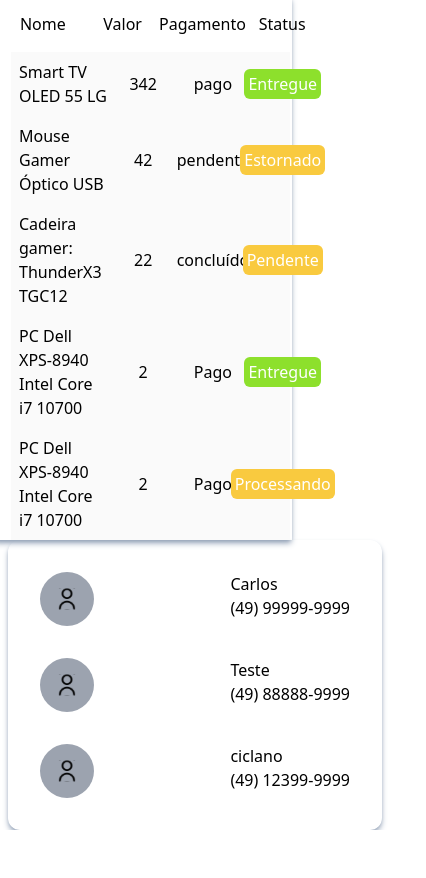
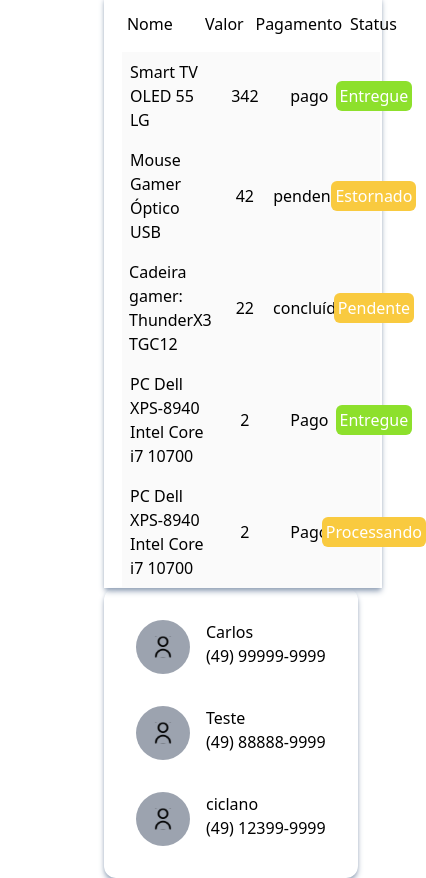
Before and after one commit to Carlos-hub/intro-Nuxtjs, a Nuxt app: page / in a window 390 px wide. Shown: the part 869-1747 px from the top of the page, 426 px wide, since content can reach past the window. Before the commit the page ends 1699 px from the top, so only its background shows below. Built offline with nearby package versions, Linux system fonts and the light colour scheme.

Commit message:
responsible adjusting

```diff
--- a/pages/index.vue
+++ b/pages/index.vue
@@ -26,7 +26,7 @@
         <ReportSingle name="PC Dell XPS-8940 Intel Core i7 10700" :value=2.00 payment="Pago" status="Entregue" />
         <ReportSingle name="PC Dell XPS-8940 Intel Core i7 10700" :value=2.00 payment="Pago" status="Processando" />
       </div>
-      <div class="flex">
+      <div class="flex responsiveclient">
         <div class="w-full rounded-xl shadow-md shadow-slate-400  p-4">
         <NewClient name="Carlos" number="(49) 99999-9999"/>
         <NewClient name="Teste" number="(49) 88888-9999"/>
@@ -49,10 +49,13 @@
     padding-right: 0;
   }
   .reportresponse{
-    width:80%;
+    width:fit-content;
     padding-left: 2px;
     padding-right: 2px;
-    margin-left: -15px;
+  }
+  .responsiveclient{
+    margin-left: 96px;
+    width:fit-content;
   }
 }
 
```
